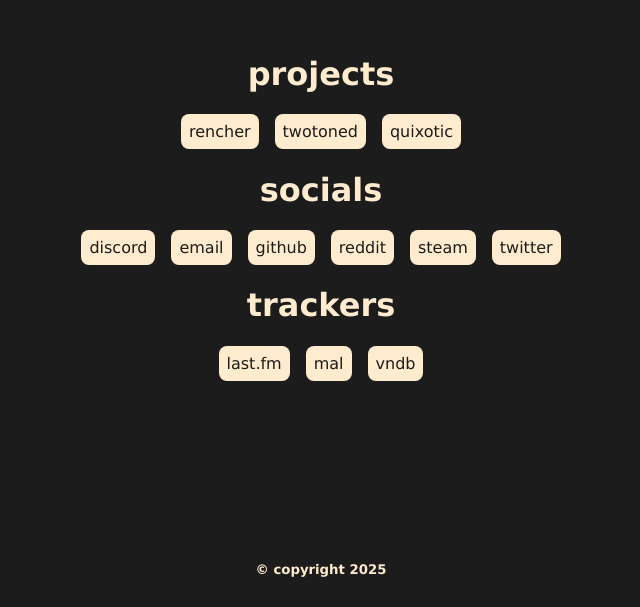
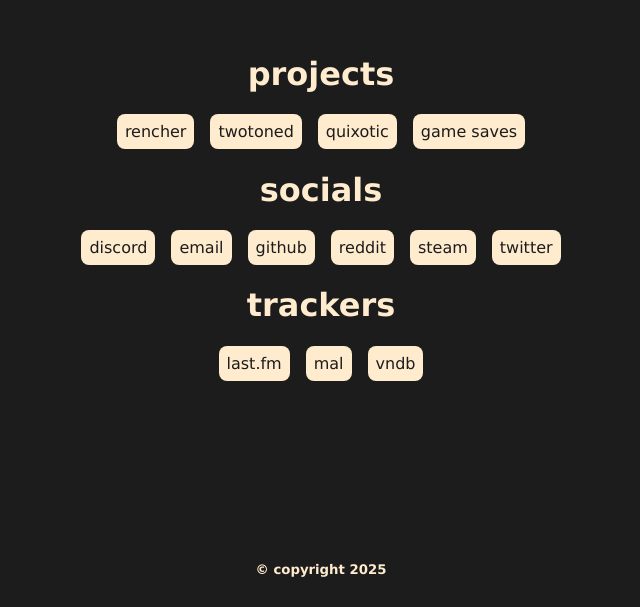
Before and after one commit to danatationn/danatationn.github.io, a Vue app: page / in a window 1280 px wide. Shown: the part 193-800 px from the top of the page, without its empty margins (319-959 px from the left). Built offline with nearby package versions, Linux system fonts and the light colour scheme.

Commit message:
added gdrive game saves

```diff
--- a/src/App.vue
+++ b/src/App.vue
@@ -6,6 +6,7 @@
 		['rencher', 'a wip game manager for ren\'py visual novels', 'https://github.com/danatationn/rencher'],
 		['twotoned', 'a gimmicky skin for osu!', 'https://osu.ppy.sh/community/forums/topics/2062665?n=1'],
 		['quixotic', 'a monochrome minimalistic skin for quaver', 'https://steamcommunity.com/sharedfiles/filedetails/?id=3119237347'],
+		['game saves', 'not really a project, it\'s just my game saves', 'https://drive.google.com/drive/u/0/folders/1FU32ms9k0orRqWZWYPxa2XpawBniZYpi'],
 	];
 
 	const socials = [
```
